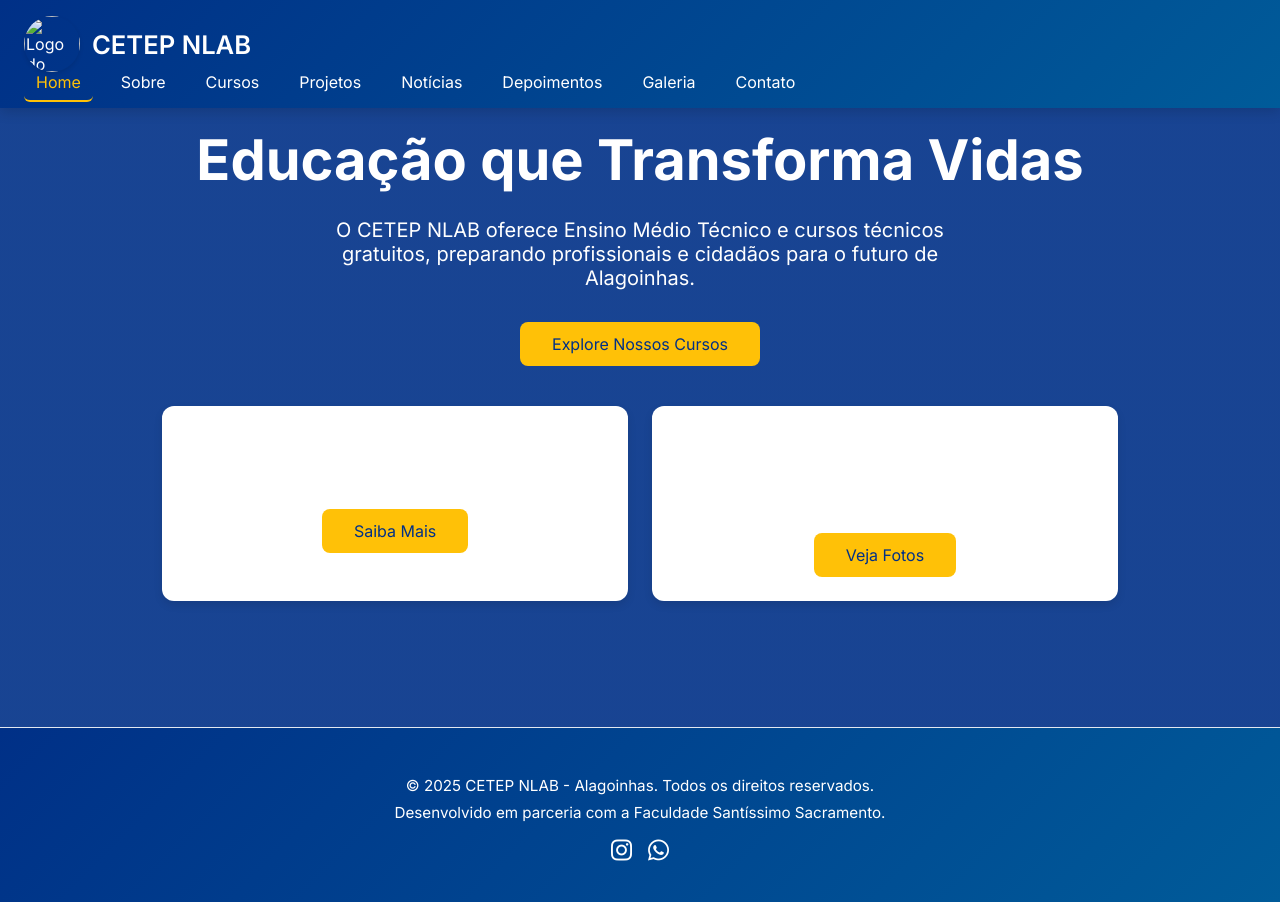
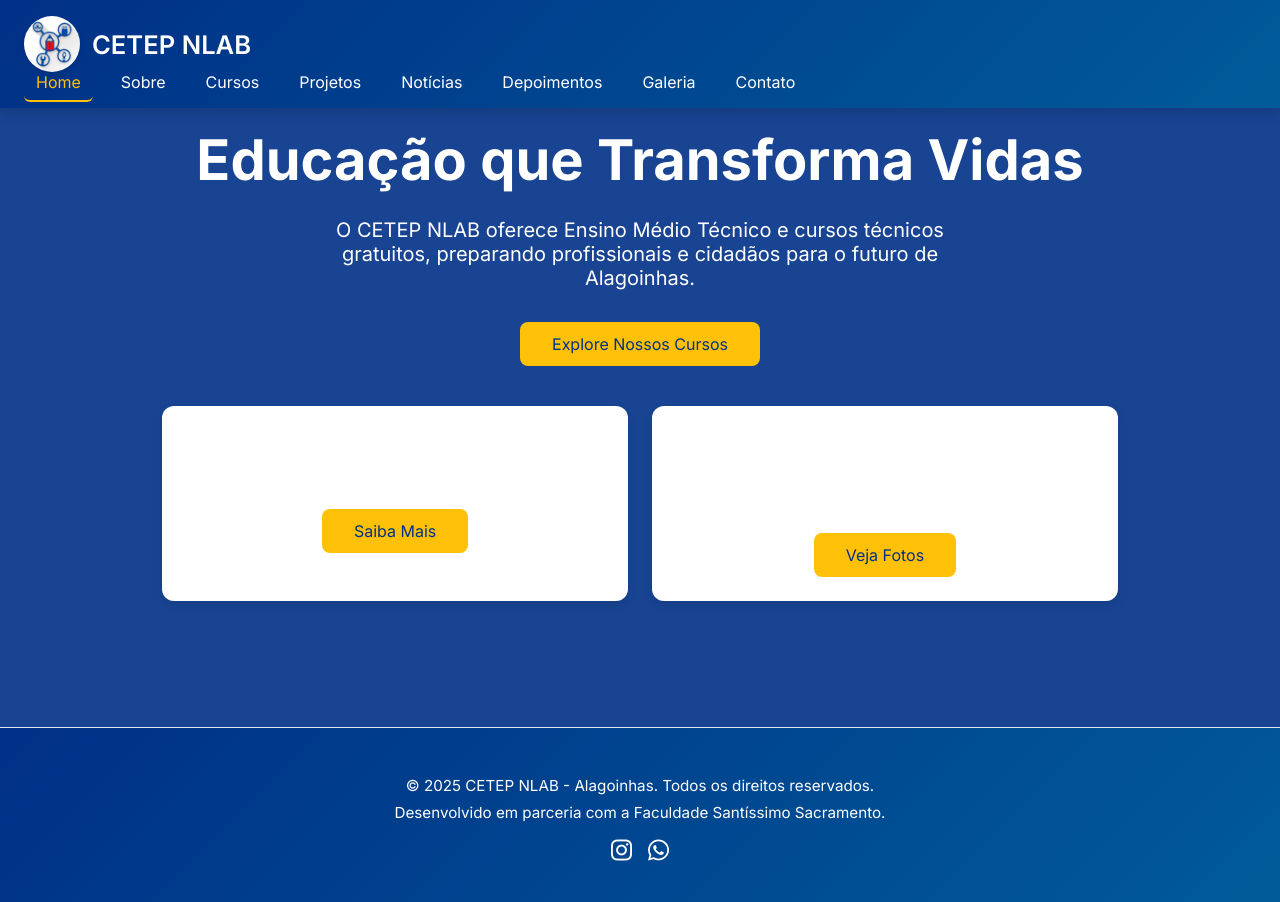
Before and after one commit to icaro44n/CETEPLNAB, a plain HTML site: page index.html in a window 1280 px wide. Drawn offline with Linux system fonts and the light colour scheme.

Commit message:
Update index.html

```diff
--- a/index.html
+++ b/index.html
@@ -54,7 +54,7 @@
   <header class="fixed-header">
     <div class="container">
       <div class="logo-container">
-        <img src="Cetep.jpg" alt="Logo do CETEP NLAB" class="logo" />
+        <img src="imagens/cetep.jpg" alt="Logo do CETEP NLAB" class="logo" />
         <h1>CETEP NLAB</h1>
       </div>
       <nav aria-label="Navegação principal">
```
